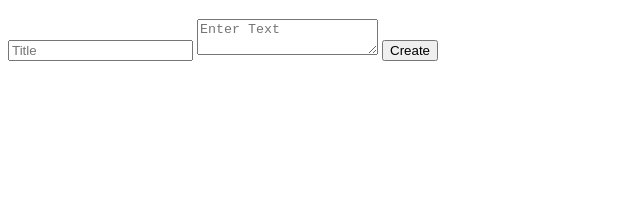
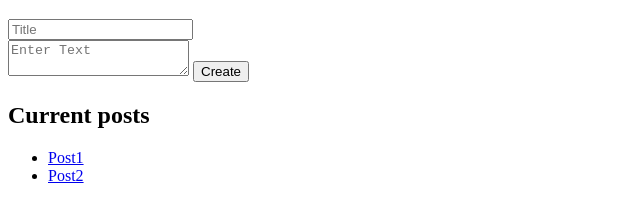
Before and after one commit to lukas-anci/node_sql, a website: page index.html in a window 1280 px wide. Shown: the part 61-280 px from the top of the page, without its empty margins (0-640 px from the left). Drawn offline with Linux system fonts and the light colour scheme.

Commit message:
set up static page + post.js front end

```diff
--- a/app.js
+++ b/app.js
@@ -24,7 +24,8 @@ const app = express();
 // middleWare
 app.use(morgan('common'));
 app.use(express.json());
-app.use(express.urlencoded());
+app.use(express.urlencoded({ extended: false }));
+app.use(express.static(path.join(__dirname, 'static')));
 
 app.get('/', (req, res) => {
   //   res.send('Express veikia normaliai');
@@ -71,7 +72,8 @@ app.post('/newpost', (req, res) => {
   const sql = 'INSERT INTO posts SET ?';
   db.query(sql, req.body, (err, result) => {
     if (err) throw err.stack;
-    res.json({ msg: 'irasas sukurtas', result });
+    res.redirect('/allposts');
+    // res.json({ msg: 'irasas sukurtas', result });
   });
 });
 
--- a/index.html
+++ b/index.html
@@ -5,14 +5,22 @@
     <meta http-equiv="X-UA-Compatible" content="IE=edge" />
     <meta name="viewport" content="width=device-width, initial-scale=1.0" />
     <title>Document</title>
+    <script src="./posts.js" defer></script>
   </head>
   <body>
     <h1>Npde sql</h1>
 
     <form action="/newpost" method="POST" autocomplete="off">
-      <input type="text" placeholder="Title" name="title" />
+      <input type="text" placeholder="Title" name="title" /> <br />
+
       <textarea name="body" type="text" placeholder="Enter Text"></textarea>
       <button type="submit">Create</button>
     </form>
+
+    <h2>Current posts</h2>
+    <ul>
+      <li><a href="/post/1">Post1</a></li>
+      <li><a href="#">Post2</a></li>
+    </ul>
   </body>
 </html>
--- /dev/null
+++ b/static/posts.js
@@ -0,0 +1 @@
+console.log('hello from posts');
```
